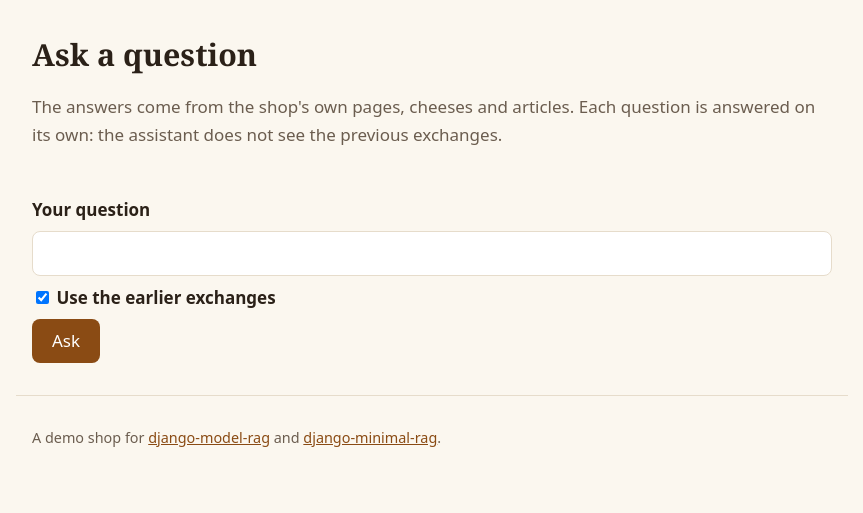
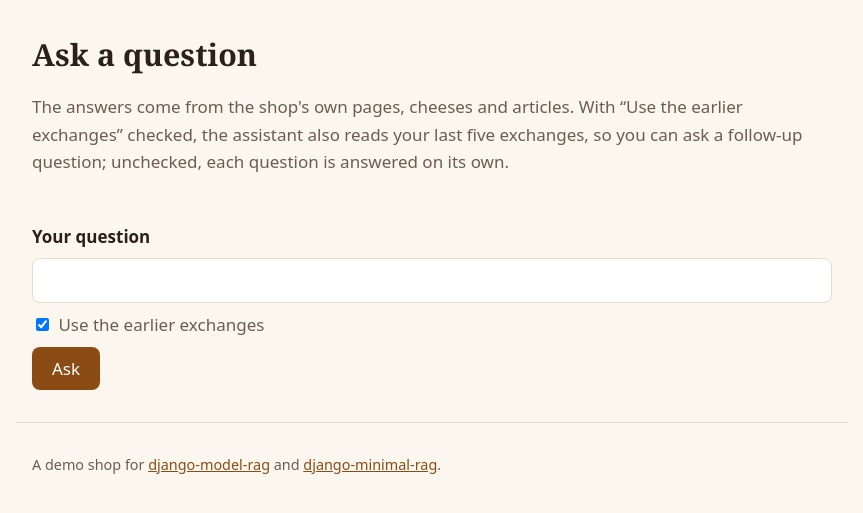
Before and after one commit to gtolivier/django-model-rag-demo, a Django app: page /chat/ in a window 1280 px wide. Shown: the part 118-631 px from the top of the page, without its empty margins (208-1071 px from the left). Run offline with Django 5.2, Linux system fonts and the light colour scheme; data comes from the database, SQL or seed files in the repository.

Commit message:
ui: chat page: describe the use-history option in the intro note, label the searched question, lighter checkbox, French translations

```diff
--- a/pages/templates/pages/base.html
+++ b/pages/templates/pages/base.html
@@ -30,12 +30,15 @@
   .exchange .question { margin-top: 0; font-weight: bold; }
   .exchange .answer p { margin: .5rem 0; }
   .exchange .meta { margin: .75rem 0 .25rem; font-size: .9rem; }
+  .exchange .search-question { margin: -.5rem 0 .5rem; font-style: italic; }
   .exchange .sources { margin: 0; padding-left: 1.2rem; }
   .exchange .sources a { display: inline; margin: 0; font-weight: normal; }
   .exchange details { margin-bottom: 0; background: var(--paper); font-size: .95rem; }
   .exchange blockquote { margin: .75rem 0; padding-left: .75rem; border-left: 3px solid var(--line); }
   .ask { display: flex; flex-wrap: wrap; gap: .5rem; align-items: center; font-family: system-ui, sans-serif; }
   .ask label { flex-basis: 100%; font-weight: bold; }
+  .ask .option { display: flex; gap: .4rem; align-items: center; font-weight: normal; color: var(--muted); }
+  .ask .option input { flex: none; padding: 0; }
   .ask input { flex: 1 1 14rem; padding: .5rem .75rem; border: 1px solid var(--line); border-radius: .5rem; font: inherit; }
   .ask button { padding: .5rem 1.25rem; border: 0; border-radius: .5rem; background: var(--accent); color: #fff; font: inherit; cursor: pointer; }
   .ask .error { flex-basis: 100%; margin: 0; color: #a12a1a; font-weight: bold; }
--- a/pages/templates/pages/chat.html
+++ b/pages/templates/pages/chat.html
@@ -4,9 +4,10 @@
 {% block content %}
 <h1>{% translate "Ask a question" %}</h1>
 <p class="meta">{% blocktranslate trimmed %}
-  The answers come from the shop's own pages, cheeses and articles. Each
-  question is answered on its own: the assistant does not see the previous
-  exchanges.
+  The answers come from the shop's own pages, cheeses and articles. With
+  “Use the earlier exchanges” checked, the assistant also reads your last
+  five exchanges, so you can ask a follow-up question; unchecked, each
+  question is answered on its own.
 {% endblocktranslate %}</p>
 <div id="exchanges" class="exchanges">
 {% for exchange in exchanges %}
@@ -25,7 +26,7 @@
 {% if error %}<p class="error" role="alert">{{ error }}</p>{% endif %}
 <label for="question">{% translate "Your question" %}</label>
 <input type="text" name="question" id="question" autocomplete="off">
-<label><input type="checkbox" name="use_history"{% if use_history %} checked{% endif %}> {% translate "Use the earlier exchanges" %}</label>
+<label class="option"><input type="checkbox" name="use_history"{% if use_history %} checked{% endif %}> {% translate "Use the earlier exchanges" %}</label>
 <button type="submit" data-waiting-label="{% translate "Looking for an answer…" %}">{% translate "Ask" %}</button>
 </form>
 <script>
--- a/pages/templates/pages/chat_exchange.html
+++ b/pages/templates/pages/chat_exchange.html
@@ -1,6 +1,6 @@
 {% load i18n %}<article class="card exchange">
 <p class="question">{{ exchange.question }}</p>
-{% if exchange.search_question %}<p class="meta search-question">{{ exchange.search_question }}</p>{% endif %}
+{% if exchange.search_question %}<p class="meta search-question">{% blocktranslate with search_question=exchange.search_question %}Searched for: {{ search_question }}{% endblocktranslate %}</p>{% endif %}
 <div class="answer">{{ exchange.text|linebreaks }}</div>
 {% if exchange.sources %}
 <p class="meta">{% translate "Sources" %}</p>
```
Also changed, not shown: locale/fr/LC_MESSAGES/django.po, 1 other file.
